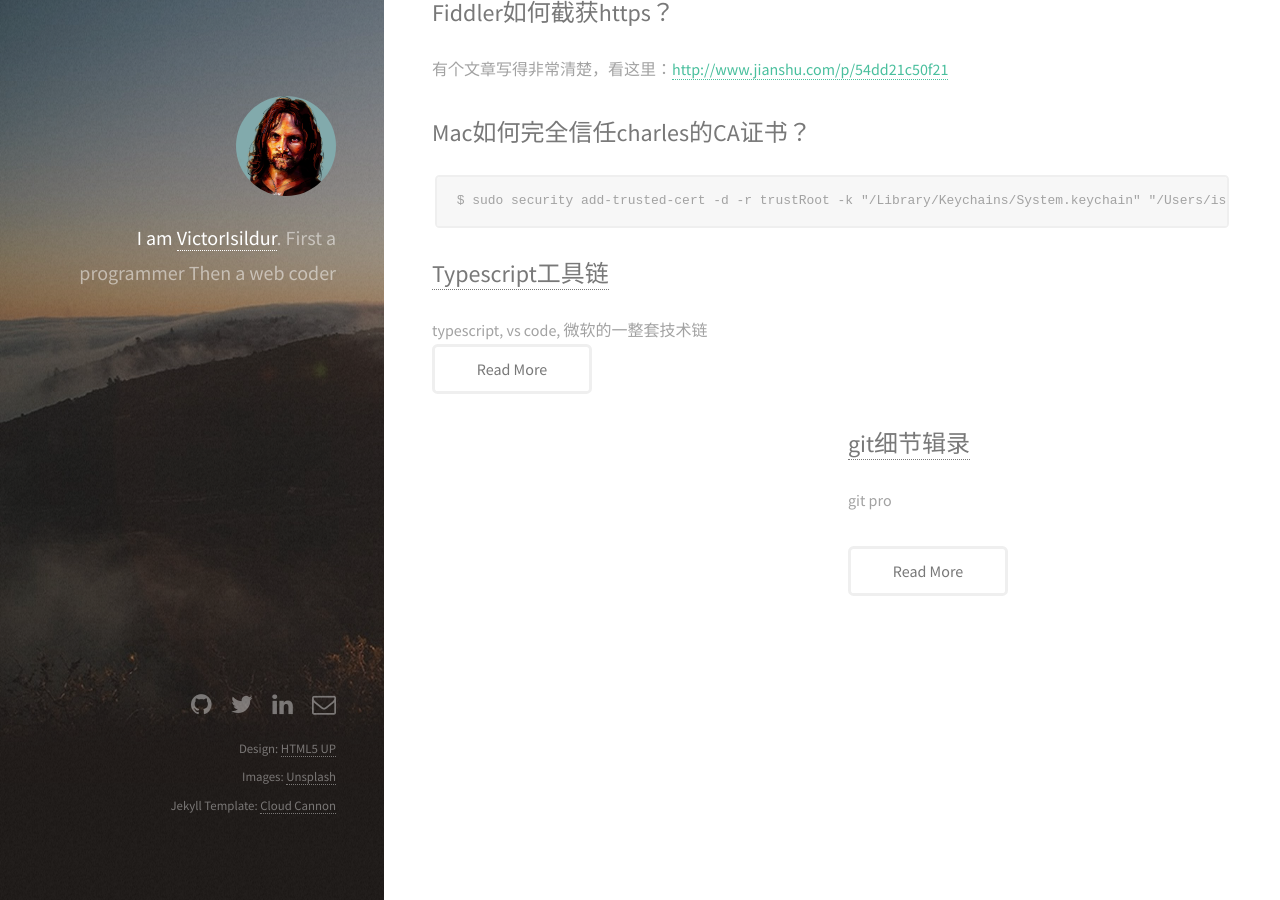
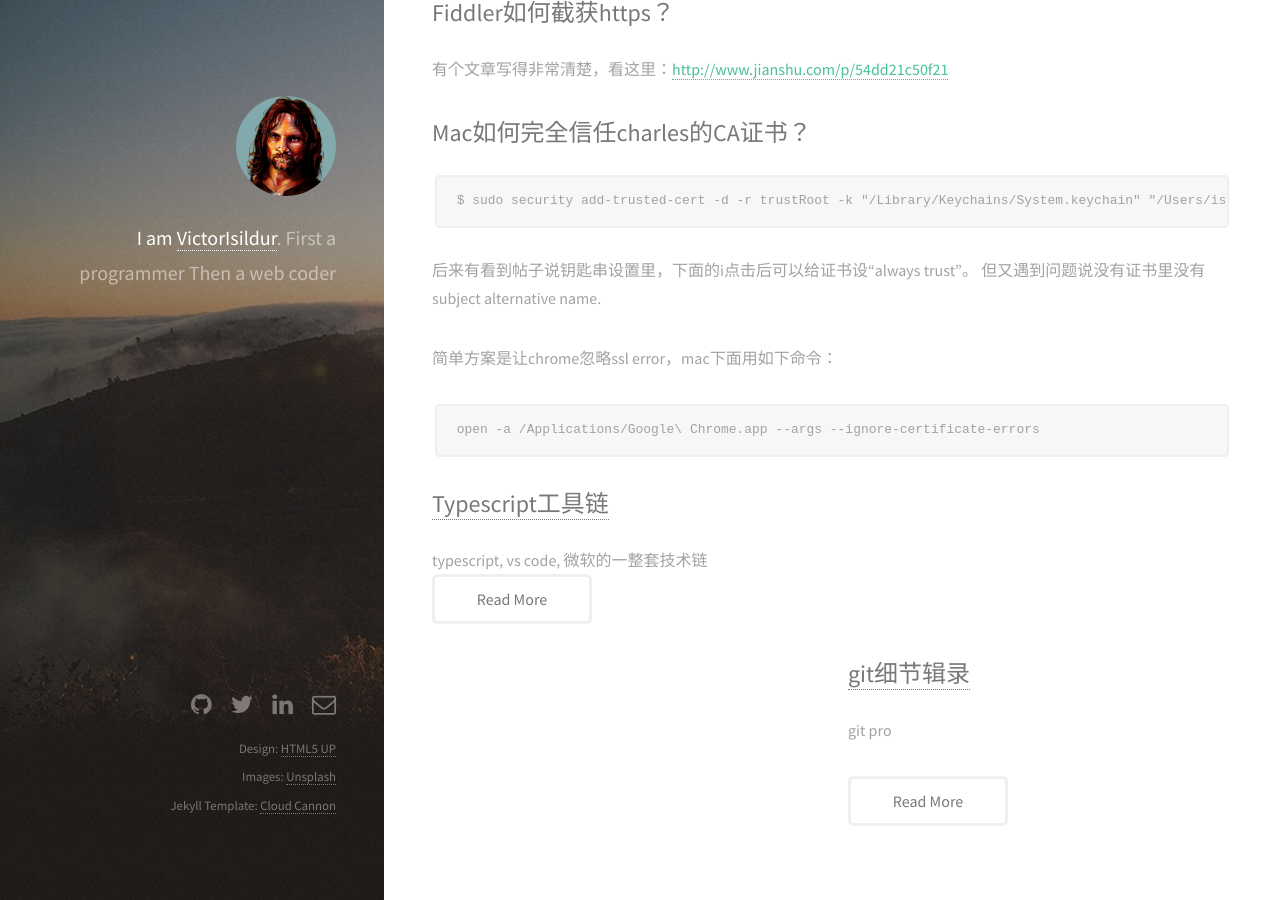
Before and after one commit to victorisildur/victorisildur.github.io, a Jekyll site: the page built from _posts/2016-10-12-tls.markdown, in a window 1280 px wide and 900 px high, scrolled down 2333 px. Built offline with Jekyll 4.4.1, drawn with Linux system fonts in a browser that asks for light colours.

Commit message:
chrome ignore ssl error

````diff
--- a/_posts/2016-10-12-tls.markdown
+++ b/_posts/2016-10-12-tls.markdown
@@ -82,3 +82,12 @@ solution 1的方案有致命缺陷，就是公钥私钥都是张三给的，黑
 ```bash
 $ sudo security add-trusted-cert -d -r trustRoot -k "/Library/Keychains/System.keychain" "/Users/isildur/Documents/charles.cer"
 ```
+
+后来有看到帖子说钥匙串设置里，下面的i点击后可以给证书设“always trust"。
+但又遇到问题说没有证书里没有subject alternative name.
+
+简单方案是让chrome忽略ssl error，mac下面用如下命令：
+
+```bash
+open -a /Applications/Google\ Chrome.app --args --ignore-certificate-errors
+```
````
